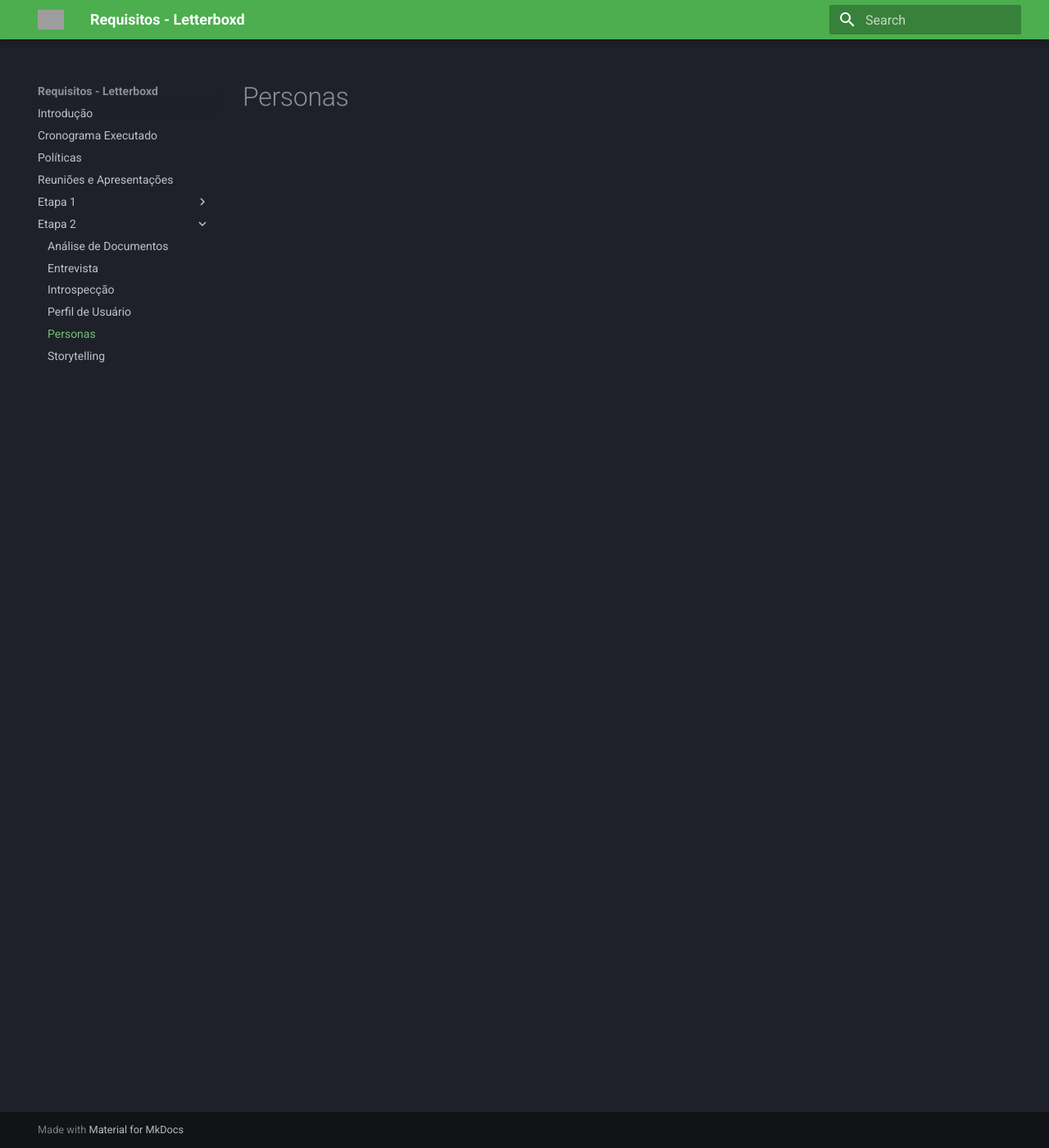
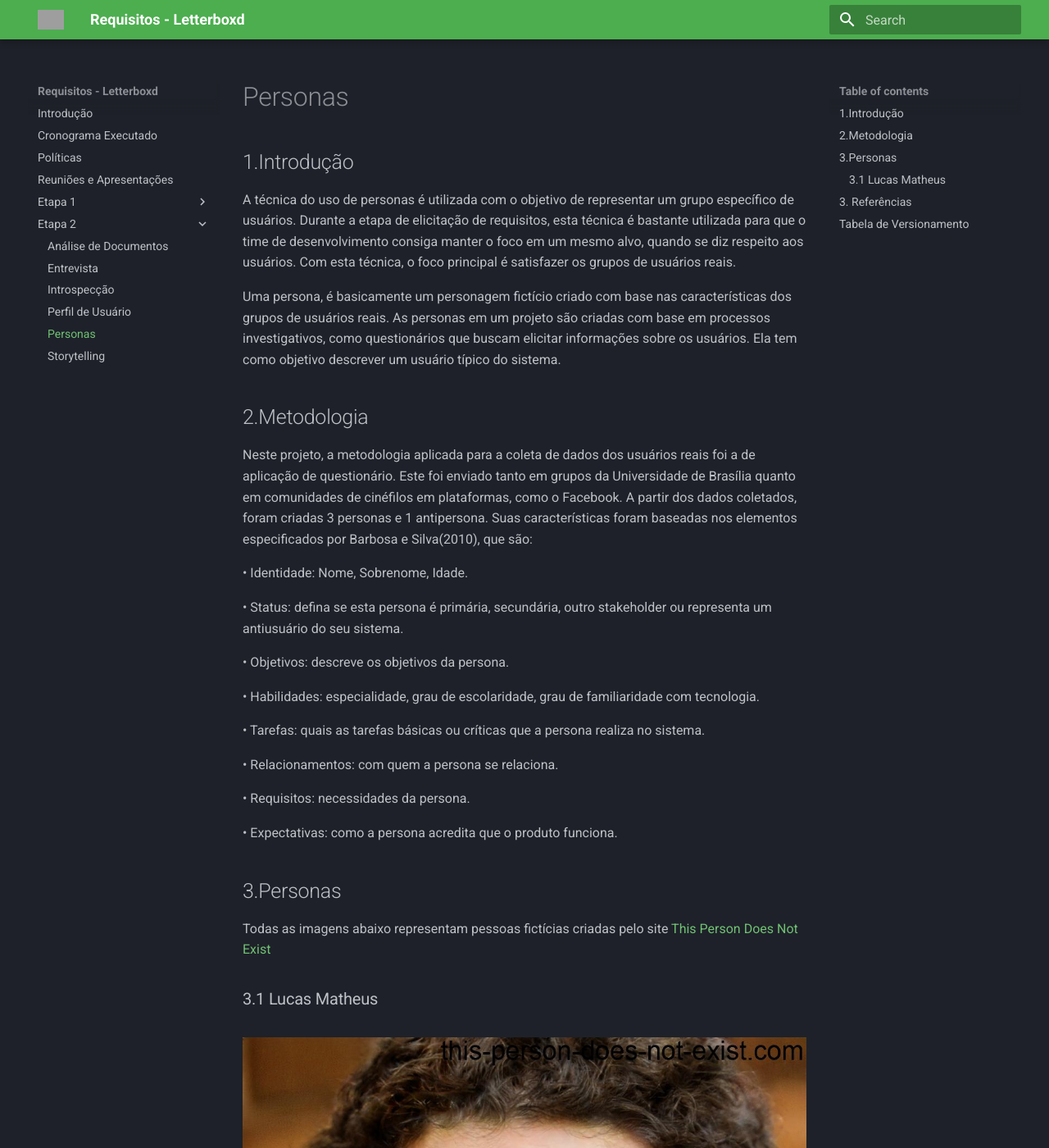
Before and after one commit to Requisitos-de-Software/2023.1-Letterboxd, an MkDocs documentation site: the page built from docs/Etapa 2/personas.md, in a window 1280 px wide and 1400 px high. Shown: the whole window at 82% size. Built offline with MkDocs 1.6.1 and Material for MkDocs 9.7.7, drawn with Linux system fonts in a browser that asks for light colours; some of the changed text lies outside the part shown; grey boxes are pictures that could not be loaded.

Commit message:
16 - Começa a criação das personas

```diff
--- a/docs/Etapa 2/personas.md
+++ b/docs/Etapa 2/personas.md
@@ -1 +1,69 @@
 # Personas
+
+## 1.Introdução
+
+A técnica do uso de personas é utilizada com o objetivo de representar um grupo específico de usuários. Durante a etapa de elicitação de requisitos, esta técnica é bastante utilizada para que o time de desenvolvimento consiga manter o foco em um mesmo alvo, quando se diz respeito aos usuários. Com esta técnica, o foco principal é satisfazer os grupos de usuários reais.
+
+Uma persona, é basicamente um personagem fictício criado com base nas características dos grupos de usuários reais. As personas em um projeto são criadas com base em processos investigativos, como questionários que buscam elicitar informações sobre os usuários. Ela tem como objetivo descrever um usuário típico do sistema.
+
+## 2.Metodologia
+
+Neste projeto, a metodologia aplicada para a coleta de dados dos usuários reais foi a de aplicação de questionário. Este foi enviado tanto em grupos da Universidade de Brasília quanto em comunidades de cinéfilos em plataformas, como o Facebook.
+A partir dos dados coletados, foram criadas 3 personas e 1 antipersona. Suas características foram baseadas nos elementos especificados por Barbosa e Silva(2010), que são:
+
+• Identidade: Nome, Sobrenome, Idade.
+
+• Status: defina se esta persona é primária, secundária, outro stakeholder ou representa um antiusuário do seu sistema.
+
+• Objetivos: descreve os objetivos da persona.
+
+• Habilidades: especialidade, grau de escolaridade, grau de familiaridade com tecnologia.
+
+• Tarefas: quais as tarefas básicas ou críticas que a persona realiza no sistema.
+
+• Relacionamentos: com quem a persona se relaciona.
+
+• Requisitos: necessidades da persona.
+
+• Expectativas: como a persona acredita que o produto funciona.
+
+## 3.Personas
+
+Todas as imagens abaixo representam pessoas fictícias criadas pelo site [This Person Does Not Exist](https://this-person-does-not-exist.com)
+
+### 3.1 Lucas Matheus
+
+<figure markdown>
+  ![LucasMatheus](../assets/LucasMatheus_TPDNE.jpeg){width: 90vw}
+  <figcaption>Figura 1: Primeira Persona</figcaption>
+  <a id="ancora1" style="margin-top: -10px; font-size: 10px"></a>
+  Fonte: [This Person Does Not Exist](https://this-person-does-not-exist.com)
+</figure>
+
+• Nome: Lucas Matheus.
+
+• Idade: 19 anos.
+
+• Status: Persona Primária.
+
+• Objetivos: Descobrir novos filmes e manter uma lista dos filmes que assistiu ou pretende assistir.
+
+• Habilidades: cursa publicidade e habilidades em edição de vídeo.
+
+• Tarefas: Ler avaliações de filmes, adicionar filmes à sua lista de "assistidos" e "quero assistir".
+
+• Relacionamentos: Segue cineastas, diretores e críticos de cinema.
+
+• Requisitos: Recomendações de filmes personalizadas com base em seus interesses.
+
+• Expectativas: Espera que a plataforma apresente recomendações de filmes pertinentes ao seu perfil.
+
+## 3. Referências
+
+> - <a id="ancora1"></a>[1] GITHUB. Build software better, together. Disponível em: <https://aprender3.unb.br/pluginfile.php/2523062/mod_resource/content/2/ihc-ux-%20Personas.pdf>. Acesso em: 16 abr. 2023.
+
+## Tabela de Versionamento
+
+| Data       | Versão | Descrição           | Autor                                                                                                                                          | Revisor                                        |
+| ---------- | ------ | ------------------- | ---------------------------------------------------------------------------------------------------------------------------------------------- | ---------------------------------------------- |
+| 24/04/2023 | `1.0`  | Criação V1 Personas | [Arthur Loureiro](https://github.com/ArtAssLou), [Débora Caires](https://github.com/deboracaires), [Gustavo Barbosa](https://github.com/brbsg) | [Natan Santana](https://github.com/Neitan2001) |
```
Also changed, not shown: docs/assets/AnaLuizaSantana_TPDNE.jpeg (added), docs/assets/KarenSilva_TPDNE.jpeg (added), docs/assets/LucasMatheus_TPDNE.jpeg (added), docs/assets/MauroJunior_TPDNE.jpeg (added).
